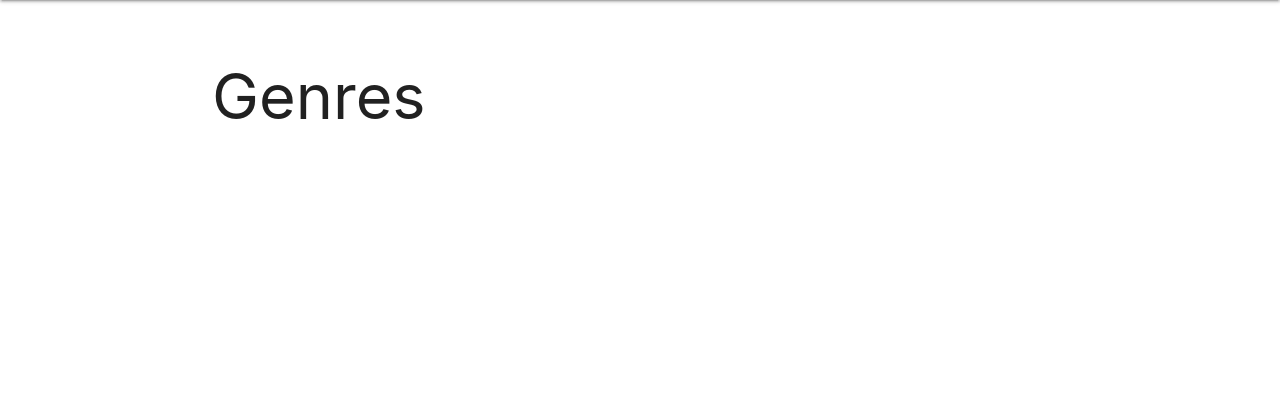
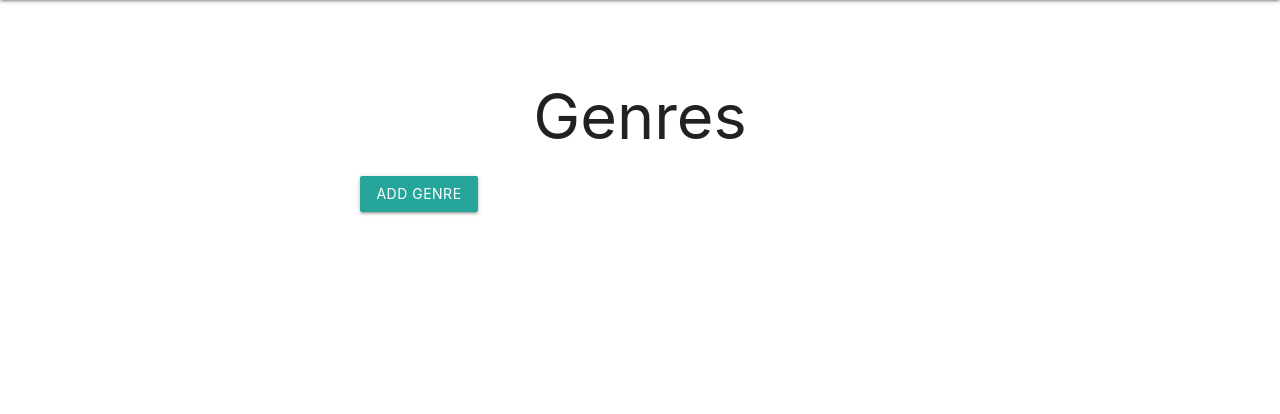
Before and after one commit to Ramil96/book-application, a Flask app: page /genres in a window 1280 px wide. Shown: the part 64-478 px from the top of the page. Run offline with Flask 3, Linux system fonts and the light colour scheme; data that the repository does not hold is empty.

Commit message:
update commit

```diff
--- a/taskmanager/templates/genres.html
+++ b/taskmanager/templates/genres.html
@@ -1,25 +1,34 @@
 {% extends "base.html" %}
 
 {% block content %}
-  <h1>Genres</h1>
-  <ul>
-    {% for genre in genres %}
-      <li>
-        <!-- Make the genre clickable, linking to the genre_books route -->
-        <a href="{{ url_for('genre_books', genre_id=genre.id) }}">
-          {{ genre.genre_name }}
-        </a>
-        <!-- Optional: Show the list of books under each genre -->
-        <ul>
-          {% for book in genre.books %}
-            <li>
-              <a href="{{ url_for('book_detail', book_id=book.id) }}">
-                {{ book.title }} by {{ book.author }}
+  <div class="container">
+    <h1 class="center-align">Genres</h1>
+
+    <!-- Hidden Add Genre Button -->
+    <a href="{{ url_for('add_genre') }}" class="btn waves-effect waves-light teal lighten-1 mb-4">Add Genre</a>
+
+    <!-- Genres List -->
+    <div class="row">
+      {% for genre in genres %}
+        <div class="col s12 m6 l4">
+          <div class="card" style="border: 1px solid #e0e0e0; border-radius: 8px; box-shadow: 0 2px 4px rgba(0, 0, 0, 0.1); transition: transform 0.3s ease-in-out;">
+            <div class="card-content" style="padding: 20px;">
+              <a href="{{ url_for('genre_books', genre_id=genre.id) }}" style="text-decoration: none; color: #00796b;">
+                <span class="card-title" style="font-size: 2rem; font-weight: bold; text-transform: capitalize;">{{ genre.genre_name }}</span>
               </a>
-            </li>
-          {% endfor %}
-        </ul>
-      </li>
-    {% endfor %}
-  </ul>
+            </div>
+            <div class="card-action" style="padding: 10px; background-color: #fafafa; border-top: 1px solid #e0e0e0; text-align: center;">
+              <a href="{{ url_for('genre_books', genre_id=genre.id) }}" class="waves-effect waves-light btn teal lighten-2" style="width: 100%; border-radius: 5px;">View Books</a>
+            </div>
+          </div>
+        </div>
+      {% endfor %}
+    </div>
+  </div>
+
+  <script>
+    document.addEventListener('DOMContentLoaded', function() {
+      M.AutoInit();  // Initializes Materialize elements like buttons and cards
+    });
+  </script>
 {% endblock %}
```
